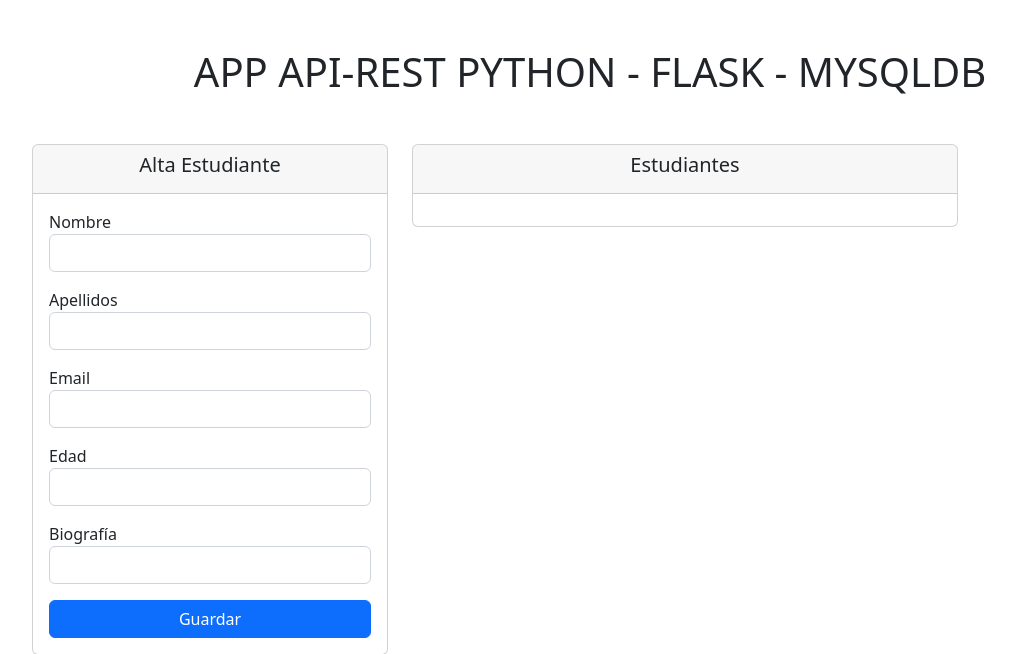
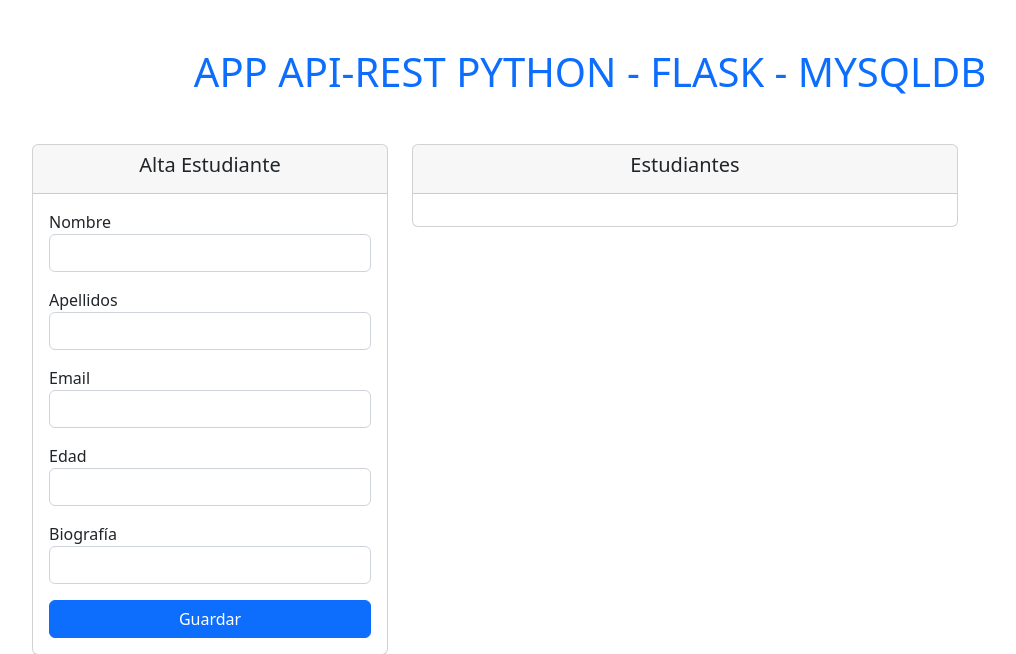
Before and after one commit to jcargutier/flask-python-mysql-modelos, a Python web app: template templates/index.html in a window 1280 px wide. Shown: the top 654 px of the page, without its empty margins (50-1066 px from the left). Run offline with Jinja, Linux system fonts and the light colour scheme; the template is opened without the code that fills it, so the values that code supplies are empty.

Commit message:
Modificación index.html

```diff
--- a/templates/index.html
+++ b/templates/index.html
@@ -17,7 +17,7 @@
 </head>
 <body>
     <div class="container">
-        <h1 class="text-center mt-5 mb-5">APP API-REST PYTHON - FLASK - MYSQLDB</h1>
+        <h1 class="text-center mt-5 mb-5 text-primary">APP API-REST PYTHON - FLASK - MYSQLDB</h1>
     </div>
     {% with messages = get_flashed_messages() %} {% if messages %} {% for message in
         messages %}
```
